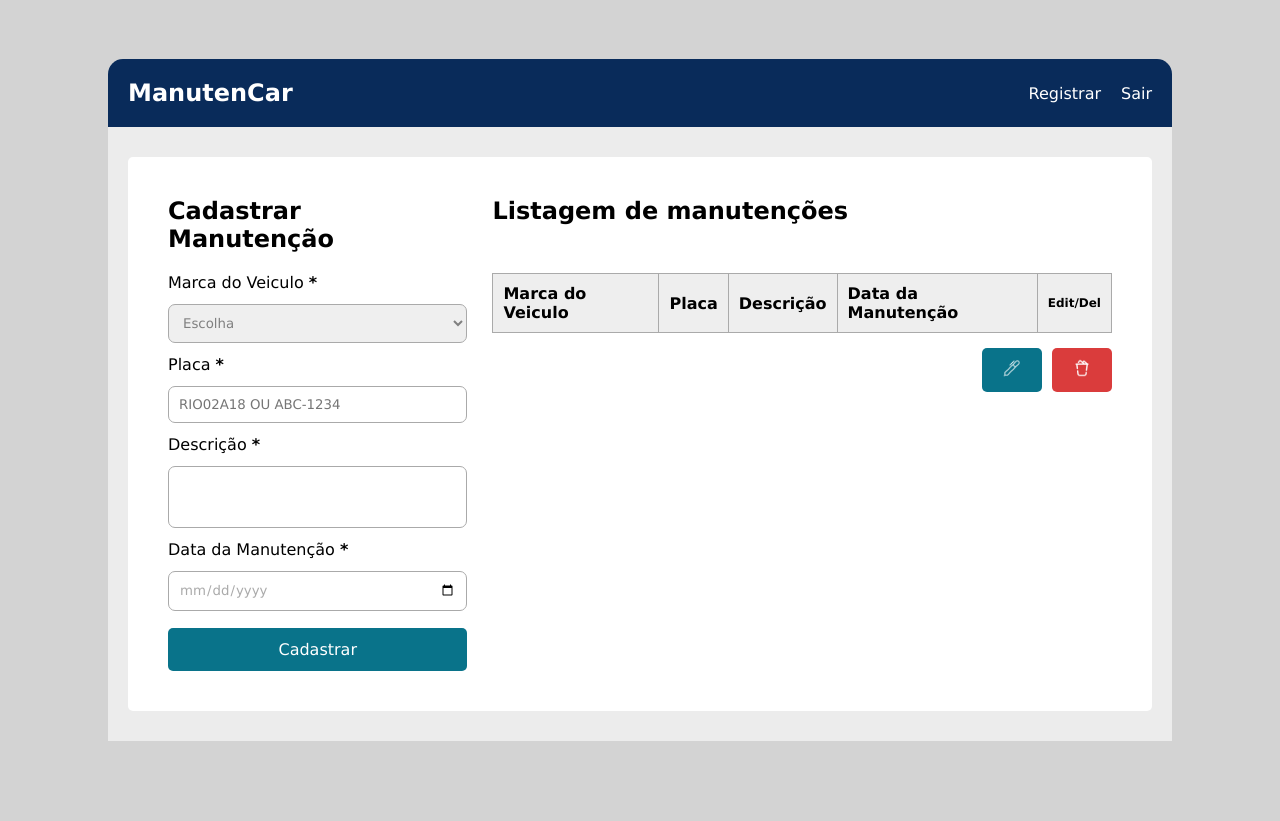
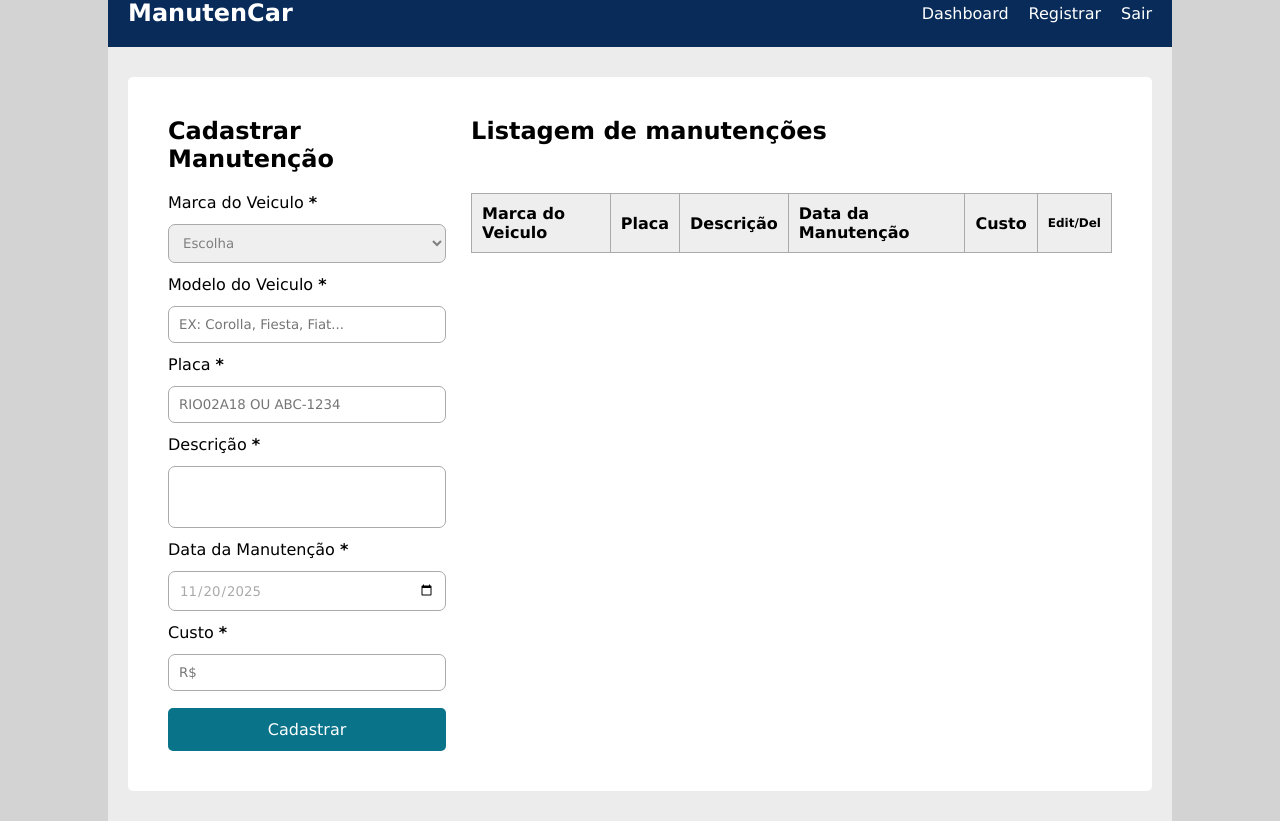
Before and after one commit to Rodrigo-Gabriel/Manutencar---Cadastro-de-manuten-o-de-ve-culos, a plain HTML site: page pages/initialScreen.html in a window 1280 px wide. Before the commit the page ends 800 px from the top, so only its background shows below. Drawn offline with Linux system fonts and the light colour scheme.

Commit message:
Atualização de paginas e codigos js

```diff
--- a/pages/initialScreen.html
+++ b/pages/initialScreen.html
@@ -17,6 +17,9 @@
             <nav>
                 <ul>
                     <li>
+                        <a href="../pages/dashboard.html">Dashboard</a>
+                    </li>
+                    <li>
                         <a href="../pages/register.html">Registrar</a>
                     </li>
                     <li>
@@ -33,6 +36,7 @@
                     <h1>Cadastrar Manutenção</h1>
                     <form action="" class="registration-form">
                         <label for="marca">Marca do Veiculo <b>*</b></label>
+                        <!-- <input type="text" name="marcas" id="marca" maxlength="10" placeholder="EX: Toyota, Ford, Fiat..." required> -->
                         <select name="marcas" id="marca" required>
                             <option disabled selected value="null">Escolha</option>
                             <option value="Fiat">Fiat</option>
@@ -40,14 +44,20 @@
                             <option value="Toyota">Toyota</option>
                         </select>
 
+                        <label for="marca">Modelo do Veiculo <b>*</b></label>
+                        <input type="text" name="modelos" id="modelo" maxlength="10" placeholder="EX: Corolla, Fiesta, Fiat..." required>
+
                         <label for="placa">Placa <b>*</b></label>
                         <input type="text" name="placa" id="placa" maxlength="10" placeholder="RIO02A18 OU ABC-1234" required>
 
                         <label for="descricao">Descrição <b>*</b></label>
-                        <textarea name="descricao" id="descricao" rows="4" cols="20" required></textarea>
+                        <textarea name="descricao" id="descricao" rows="4" cols="20" maxlength="100" required></textarea>
 
                         <label for="data">Data da Manutenção <b>*</b></label>
                         <input type="date" name="data" id="data" style="color: rgb(170, 170, 170);" required>
+
+                        <label for="data">Custo <b>*</b></label>
+                        <input type="number" name="custo" id="custo" placeholder="R$" required>
 
                         <button class="Cadastrar" id="btnCadastrar" type="button">Cadastrar</button>
                     </form>
@@ -63,19 +73,12 @@
                                     <th>Placa</th>
                                     <th>Descrição</th>
                                     <th>Data da Manutenção</th>
+                                    <th>Custo</th>
                                     <th style="font-size: 12px;">
                                         Edit/Del
                                     </th>
                                 </tr>
                             </table>
-                            <div class="btn-section">
-                                <button class="btn-pen">
-                                    <img class="pen" src="../assets/img/pen.png" alt="Edit">
-                                </button>
-                                <button class="btn-trash">
-                                    <img class="trash" src="../assets/img/trash.png" alt="TrashCan">
-                                </button>
-                            </div>
                         </div>
                 </section>
             </div>
@@ -84,5 +87,6 @@
     <footer></footer>
 
     <script src="../script/initialScreen.js" defer></script>
+    <script src="../script/validacoes.js" defer></script>
 </body>
 </html>
--- a/script/initialScreen.js
+++ b/script/initialScreen.js
@@ -9,9 +9,10 @@ document.addEventListener("DOMContentLoaded", () => {
         const placa = document.getElementById('placa').value.trim();
         const descricao = document.getElementById('descricao').value.trim();
         const data = document.getElementById('data').value.trim();
+        const custo = document.getElementById('custo').value.trim();
 
         // Validações simples
-        if (!marca || placa === "" || descricao === "" || data === "") {
+        if (!marca || placa === "" || descricao === "" || data === "" || custo === "") {
             alert("Os campos precisam estar preenchidos!");
             return;
         }
@@ -24,7 +25,17 @@ document.addEventListener("DOMContentLoaded", () => {
             <td>${placa}</td>
             <td>${descricao}</td>
             <td>${formatarData(data)}</td>
-             <td><input type="checkbox"></td>
+            <td>${"R$" + (custo)}</td>
+            <td>
+                <div class="btn-section">
+                <button class="btn-pen">
+                    <img class="pen" id="btnPen" src="../assets/img/pen.png" alt="Edit">
+                </button>
+                <button class="btn-trash" id="btnTrash" type="button">
+                    <img class="trash" src="../assets/img/trash.png" alt="TrashCan">
+                </button>
+            </div>
+            </td>
         `;
 
         tabela.appendChild(novaLinha);
@@ -47,3 +58,12 @@ document.addEventListener("DOMContentLoaded", () => {
     document.getElementById("descricao").value = "";
     document.getElementById("data").value = "";
 }
+
+
+function apagarItem() {
+    const btnApagar = document.getElementById("btnTrash");
+
+    btnApagar.addEventListener("click", () => {
+            alert("Deu certo!");
+    });
+}
--- a/script/validacoes.js
+++ b/script/validacoes.js
@@ -1,24 +1,11 @@
-// Confirmar se uma senha está identica para fazer a validação.
-function ConfirmPass() {
-    const senha1 = document.getElementById('senha').value;
-    const senha2 = document.getElementById('confirmPass').value;
+// Verificar data de manutenção para não ser antes ou muito depois da data que a pessoa escolheu
+window.addEventListener("DOMContentLoaded", () => {
+    const inputData = document.getElementById("data");
 
-    if(senha1 === senha2){
-        return true;
-    }else{
-        alert("As senhas não coincidem");
-        return false;
-    }
-}
+    const hoje = new Date();
+    const ano = hoje.getFullYear();
+    const mes = String(hoje.getMonth() + 1).padStart(2, "0");
+    const dia = String(hoje.getDate()).padStart(2, "0");
 
-export function validarEmail(email) {
-    return /^[^\s@]+@[^\s@]+\.[^\s@]+$/.test(email);
-}
-
-export function senhasIguais(s1, s2) {
-    return s1 === s2;
-}
-
-export function tamanhoSenha(senha, tamanho = 10) {
-    return senha.length === tamanho;
-}
+    inputData.value = `${ano}-${mes}-${dia}`;
+});
--- a/style/initialScreen.css
+++ b/style/initialScreen.css
@@ -171,16 +171,16 @@ th {
 .btn-section {
     display: flex;
     flex-direction: row;
-    gap: 10px;
-    right: 10%;
+    gap: 5px;
+    margin: 1px;
 }
 
 .btn-section button {
-    padding: 10px 20px;
+    padding: 10px 10px;
 }
 
 .pen, .trash {
-    width: 20px;
+    width: 15px;
 }
 
 .btn-pen {
```
Lines whose indentation alone changed are shown as unchanged.
